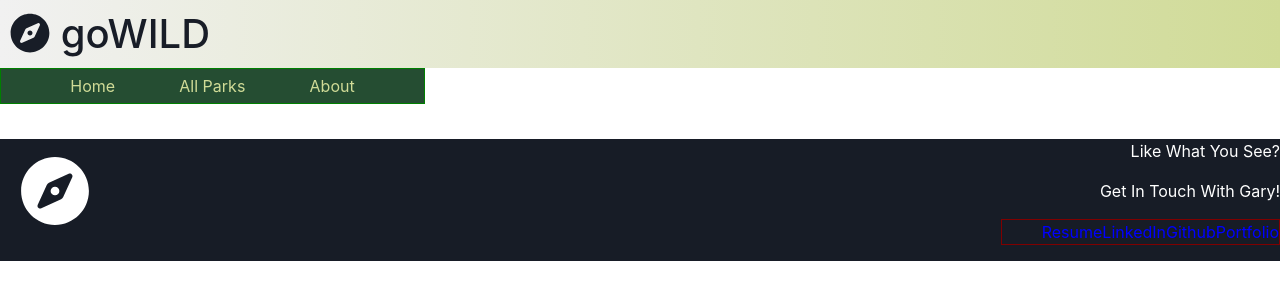
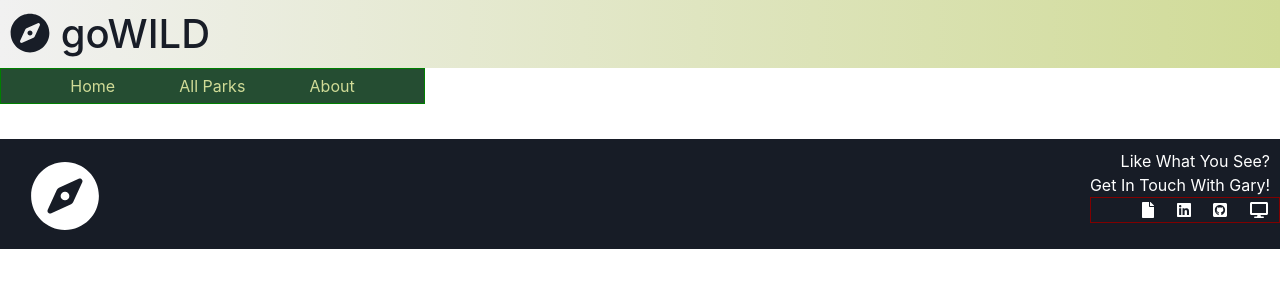
Before and after one commit to gbarka2/goWILD.Angular-Typescript, an Angular app: page /parks in a window 1280 px wide. Shown: the top 300 px of the page. Built offline with nearby package versions, Linux system fonts and the light colour scheme; no server answers.

Commit message:
Add styling

```diff
--- a/package.json
+++ b/package.json
@@ -22,6 +22,7 @@
     "@angular/router": "~11.2.3",
     "@fortawesome/angular-fontawesome": "^0.8.2",
     "@fortawesome/fontawesome-svg-core": "^1.2.34",
+    "@fortawesome/free-brands-svg-icons": "^5.15.2",
     "@fortawesome/free-solid-svg-icons": "^5.15.2",
     "@ng-bootstrap/ng-bootstrap": "^9.0.2",
     "bootstrap": "^4.5.0",
--- a/src/app/carousel/carousel.component.css
+++ b/src/app/carousel/carousel.component.css
@@ -8,6 +8,7 @@ ngb-carousel {
 img {
   height: 200px;
   align-items: center;
+  width: 100%;
 /*
   height: 100%;
   width: 100%;
--- a/src/app/contact/contact.component.css
+++ b/src/app/contact/contact.component.css
@@ -8,5 +8,13 @@ ul {
   list-style-type: none;
   justify-content: space-around;
   border: 1px solid maroon;
-  color: blue;
+
 }
+
+p {
+  margin: 0;
+}
+
+.text-container {
+  margin: 10px 10px 0 0;
+}
--- a/src/app/contact/contact.component.html
+++ b/src/app/contact/contact.component.html
@@ -1,10 +1,10 @@
-<div>
+<div class="text-container">
   <p>Like What You See?</p>
   <p>Get In Touch With Gary!</p>
 </div>
 <ul>
-  <li>Resume</li>
-  <li>LinkedIn</li>
-  <li>Github</li>
-  <li>Portfolio</li>
+  <fa-icon [icon]="faFile"></fa-icon>
+  <fa-icon [icon]="faLinkedin"></fa-icon>
+  <fa-icon [icon]="faGithubSquare"></fa-icon>
+  <fa-icon [icon]="faDesktop"></fa-icon>
 </ul>
--- a/src/app/contact/contact.component.ts
+++ b/src/app/contact/contact.component.ts
@@ -1,4 +1,8 @@
 import { Component, OnInit } from '@angular/core';
+import {faFile} from '@fortawesome/free-solid-svg-icons'
+import {faLinkedin} from '@fortawesome/free-brands-svg-icons'
+import {faGithubSquare} from '@fortawesome/free-brands-svg-icons'
+import {faDesktop} from '@fortawesome/free-solid-svg-icons'
 
 @Component({
   selector: 'contact',
@@ -7,7 +11,10 @@ import { Component, OnInit } from '@angular/core';
 })
 export class ContactComponent implements OnInit {
 
-
+  faFile = faFile
+  faLinkedin = faLinkedin
+  faGithubSquare = faGithubSquare
+  faDesktop = faDesktop
 
   constructor() { }
 
--- a/src/app/footer/footer.component.css
+++ b/src/app/footer/footer.component.css
@@ -8,5 +8,6 @@ div {
 
 fa-icon {
   font-size: 70px;
-  margin-left: 20px;
+  margin-left: 30px;
+  margin-top: 5px;
 }
```
Also changed, not shown: 1 other file (tests, documents, lock files or other folders).
